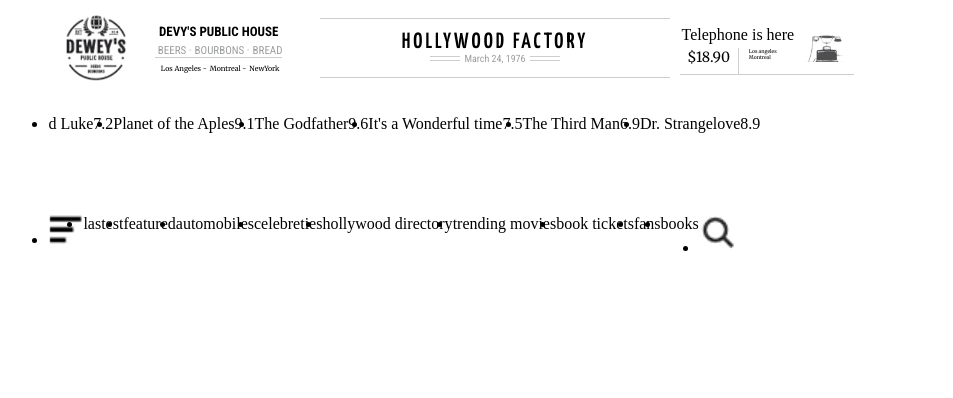
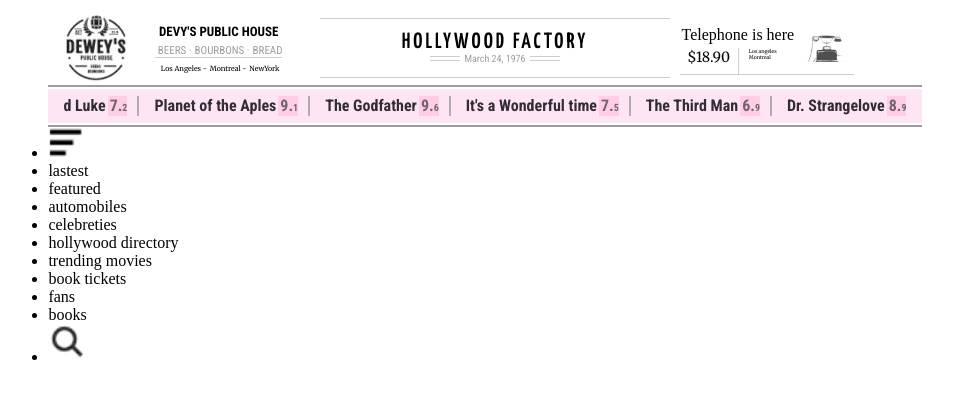
Before and after one commit to den-velez/newspaper-replica, a website: page pug/index.pug in a window 1280 px wide. Shown: the whole page, without its empty margins (155-1108 px from the left). Drawn offline with nearby package versions, Linux system fonts and the light colour scheme; files that its build step writes are made by us from their sources.

Commit message:
header middle is done

```diff
--- a/pug/components/config.pug
+++ b/pug/components/config.pug
@@ -4,6 +4,6 @@
 -var publicity1Img = ["../../images/img12.png", "devy's public house logo"]
 -var publicity2Img = ["../../images/img11.png", "telephone logo"]
 -var publicity2 = ["Telephone is here","$18.90","Los angeles", "Montreal"]
--var movies = ["d Luke","7.2","Planet of the Aples","9.1","The Godfather","9.6","It's a Wonderful time","7.5","The Third Man","6.9","Dr. Strangelove","8.9"]
+-var movies = ["d Luke","7.","2","Planet of the Aples","9.","1","The Godfather","9.","6","It's a Wonderful time","7.","5","The Third Man","6.","9","Dr. Strangelove","8.","9"]
 -var headerSections = ["lastest","featured","automobiles","celebreties","hollywood directory","trending movies","book tickets","fans","books"]
 -var headerSectionsImgs = ["../../images/img13.png","../../images/img15.png"]
--- a/pug/components/header.pug
+++ b/pug/components/header.pug
@@ -26,25 +26,31 @@
       figure.header-top-publicity2-imgBox
         img(src=publicity2Img[0], alt=publicity2Img[1])
   div.header-movies
-    ul
-      li
-        span #{movies[0]}
-        span #{movies[1]}
-      li
-        span #{movies[2]}
-        span #{movies[3]}
-      li
-        span #{movies[4]}
-        span #{movies[5]}
-      li
-        span #{movies[6]}
-        span #{movies[7]}
-      li
-        span #{movies[8]}
-        span #{movies[9]}
-      li
-        span #{movies[10]}
-        span #{movies[11]}
+    ul.moviesList
+      li.moviesList-item
+        span.moviesList-item-name #{movies[0]}
+        span.moviesList-item-rating #{movies[1]}
+        span.moviesList-item-rating2 #{movies[2]}
+      li.moviesList-item
+        span.moviesList-item-name #{movies[3]}
+        span.moviesList-item-rating #{movies[4]}
+        span.moviesList-item-rating2 #{movies[5]}
+      li.moviesList-item
+        span.moviesList-item-name #{movies[6]}
+        span.moviesList-item-rating #{movies[7]}
+        span.moviesList-item-rating2 #{movies[8]}
+      li.moviesList-item
+        span.moviesList-item-name #{movies[9]}
+        span.moviesList-item-rating #{movies[10]}
+        span.moviesList-item-rating2 #{movies[11]}
+      li.moviesList-item
+        span.moviesList-item-name #{movies[12]}
+        span.moviesList-item-rating #{movies[13]}
+        span.moviesList-item-rating2 #{movies[14]}
+      li.moviesList-item
+        span.moviesList-item-name #{movies[15]}
+        span.moviesList-item-rating #{movies[16]}
+        span.moviesList-item-rating2 #{movies[17]}
   div.header-sections
     ul
       li
--- a/sass/components/_globales.scss
+++ b/sass/components/_globales.scss
@@ -3,6 +3,7 @@
 $bordercolor: #cfcecf;
 
 $colorAlternativo: #fee5f4;
+$colorAlternativo2: #ffbada;
 $colorPublicity: #daf0fe;
 
 @import url("https://fonts.googleapis.com/css2?family=Merriweather&family=Roboto&family=Roboto+Condensed:wght@400;700&family=Yanone+Kaffeesatz:wght@600&display=swap");
--- a/sass/components/_headermiddle.scss
+++ b/sass/components/_headermiddle.scss
@@ -0,0 +1,48 @@
+.header-movies {
+  margin: 10px 0;
+  height: 80%;
+  display: flex;
+  align-items: center;
+  border-top: 2px solid $colorFont2;
+  border-bottom: 2px solid $colorFont2;
+}
+.moviesList {
+  width: 100%;
+  height: 90%;
+  padding: 5px 0;
+  display: flex;
+  align-items: center;
+  justify-content: space-evenly;
+  background-color: $colorAlternativo;
+  font-size: 10px;
+  font-family: $titlesFont;
+  font-weight: 600;
+  list-style: none;
+  &-item {
+    height: 80%;
+    display: flex;
+
+    padding: 0 10px;
+    opacity: 0.8;
+    border-right: 2px solid $colorFont2;
+    &-rating {
+      height: 100%;
+      margin-left: 2px;
+      padding: 0 0 0 2px;
+      display: inline-block;
+      opacity: 0.7;
+      background-color: $colorAlternativo2;
+    }
+    &-rating2 {
+      padding-top: 5.5px;
+      display: inline-block;
+      height: 100%;
+      opacity: 0.7;
+      font-size: 10px;
+      background-color: $colorAlternativo2;
+    }
+  }
+  &-item:nth-child(6) {
+    border: none;
+  }
+}
--- a/sass/components/_headertop.scss
+++ b/sass/components/_headertop.scss
@@ -1,7 +1,7 @@
 .header {
   margin-top: 15px;
   max-width: 1200px;
-  height: 300px;
+  height: 200px;
   display: grid;
   grid-template-rows: repeat(3, 1fr);
   justify-content: center;
@@ -165,13 +165,3 @@
     }
   }
 }
-.header-movies,
-.header.header-sections {
-  height: 60px;
-}
-.header-movies ul {
-  display: flex;
-}
-.header-sections ul {
-  display: flex;
-}
```
Also changed, not shown: css/styles.css, html/index.html.
